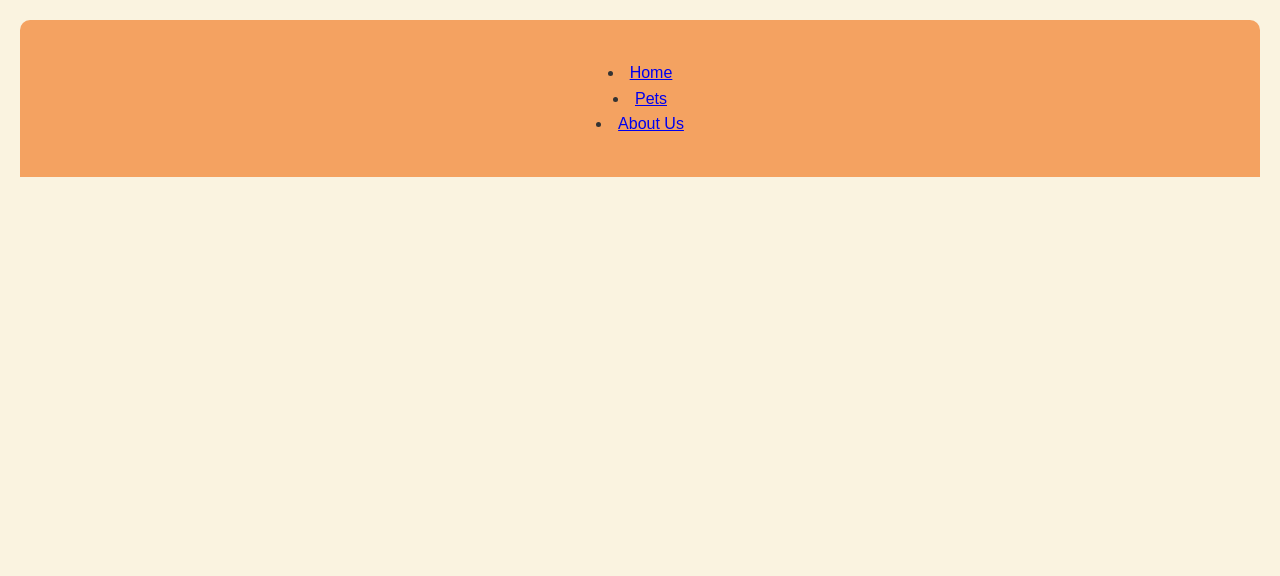
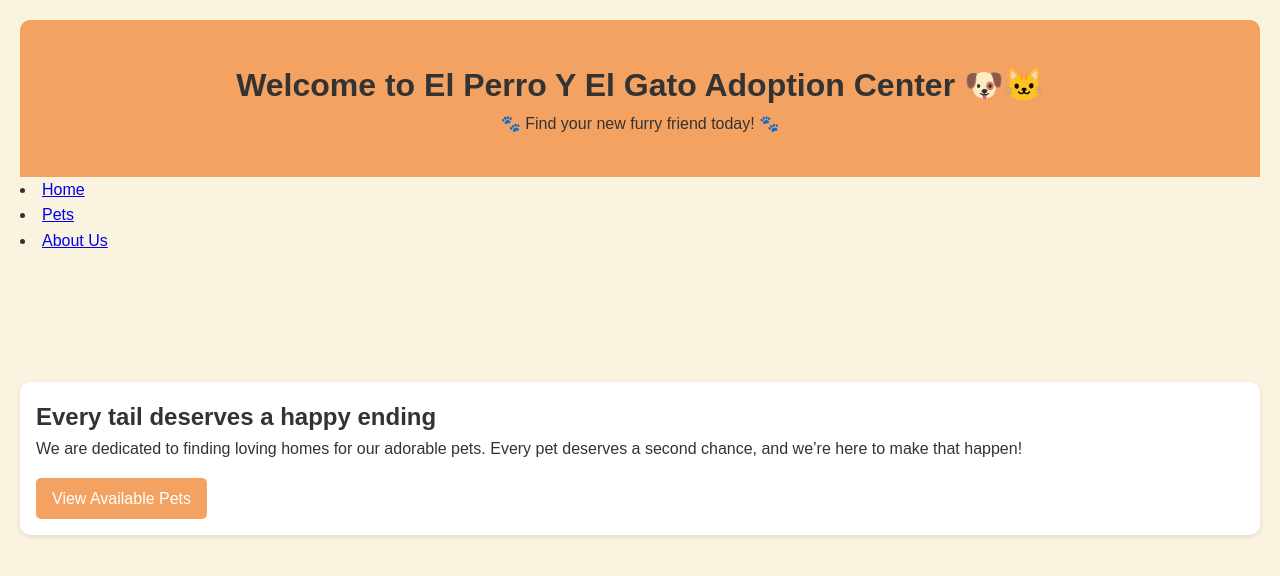
Before and after one commit to PhonsekalLaure/AD-Task-2, a PHP site: page /index.php in a window 1280 px wide. Shown: the top 576 px of the page. Run offline with PHP 8.4, Linux system fonts and the light colour scheme; some libraries are stand-ins or nearby versions.

Commit message:
refactor: update nav component to use <nav> tag and adjust layout in index.php

```diff
--- a/components/templates/nav.component.php
+++ b/components/templates/nav.component.php
@@ -2,13 +2,13 @@
 function nav($menu)
 {
     ?>
-    <header>
+    <nav>
         <?php
             foreach ($menu as $title => $link){
                 echo "<li><a href = '$link'>$title</a></li>";
             }
         ?>
-    </header>
+    </nav>
     <?php
 }
 ?>
--- a/index.php
+++ b/index.php
@@ -9,9 +9,24 @@ require_once BASE_PATH . '/components/templates/nav.component.php';
 
 <?php
 head();
-nav($menu);
 ?>
 
+<header>
+    <h1>Welcome to El Perro Y El Gato Adoption Center 🐶🐱</h1>
+    <p>🐾 Find your new furry friend today! 🐾</p>
+</header>
+
+<?php
+nav($menu)
+?>
+
+<main>
+    <section>
+        <h2>Every tail deserves a happy ending</h2>
+        <p>We are dedicated to finding loving homes for our adorable pets. Every pet deserves a second chance, and we’re here to make that happen!</p>
+        <a id="button" href="pages/pets/index.php">View Available Pets</a>
+    </section>
+</main>
 
 <?php
 footer();
```
